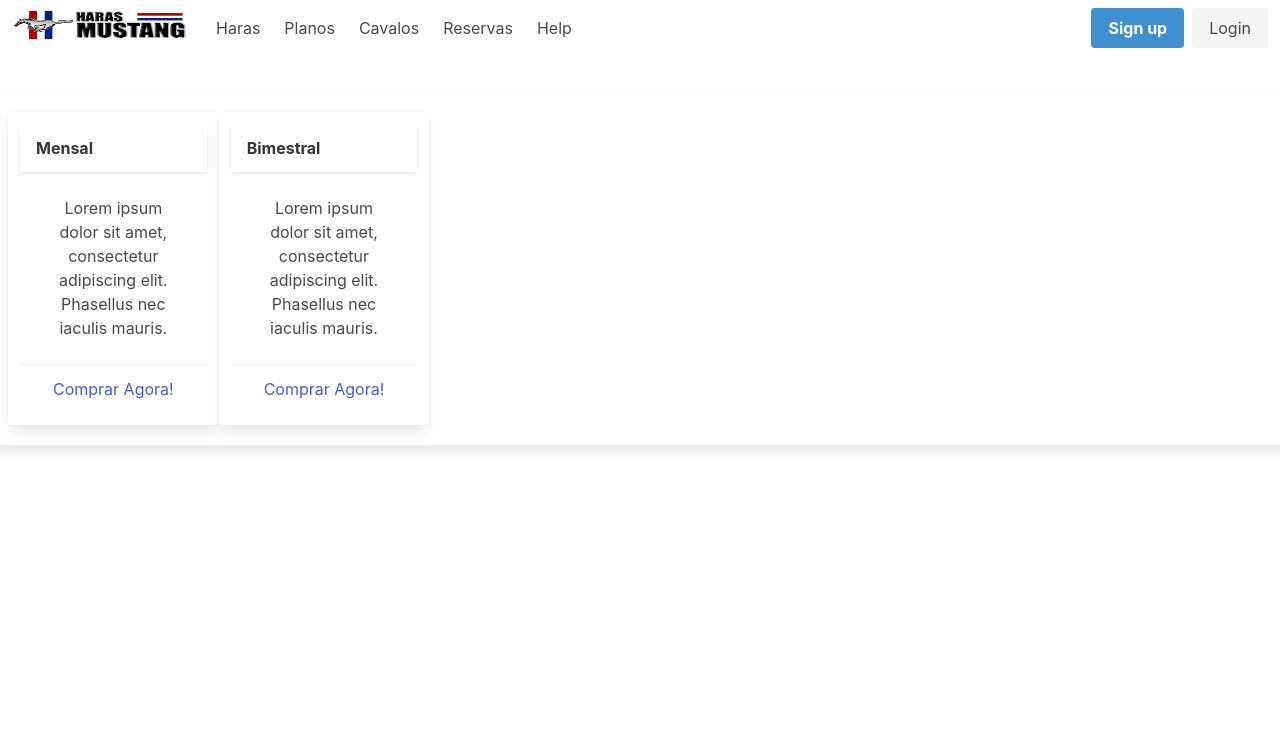
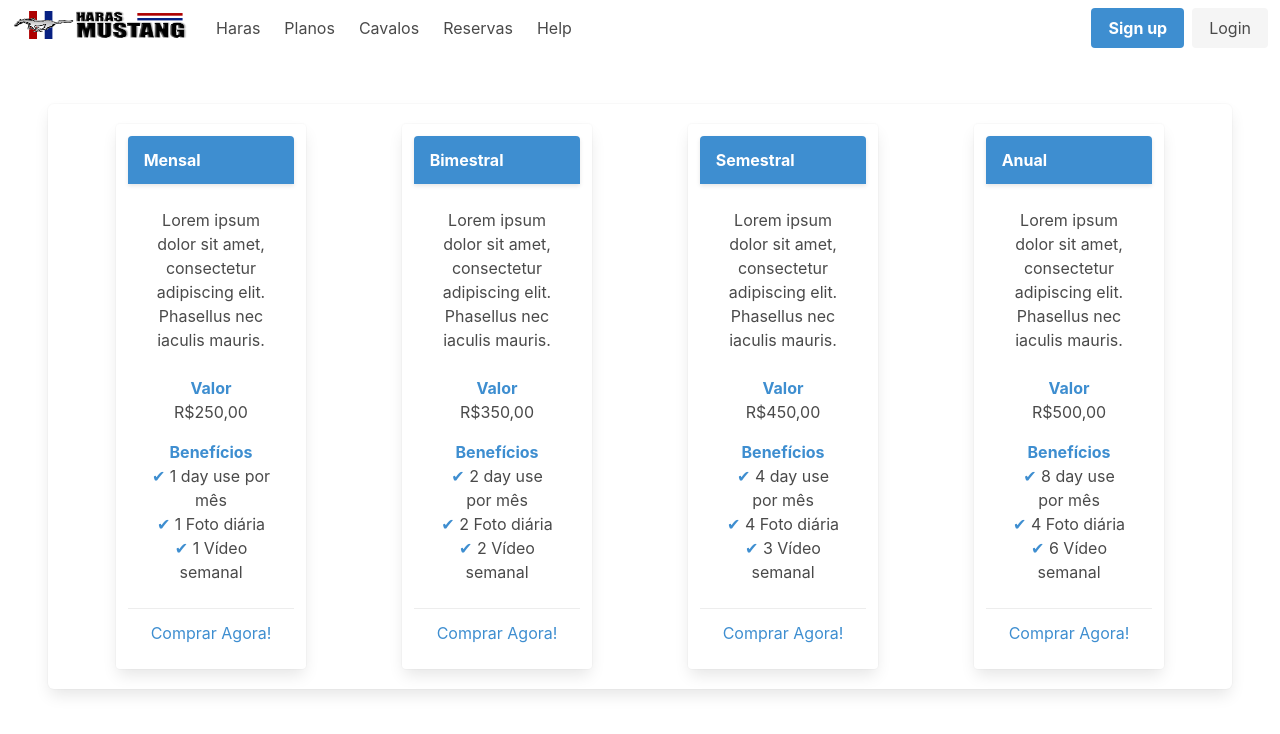
Before and after one commit to paulobart/haras-projeto-client, a React (Create React App) app: page /planos in a window 1280 px wide. Shown: the top 734 px of the page. Built offline with nearby package versions, Linux system fonts and the light colour scheme.

Commit message:
Componente Planos - Sem pagamento ainda

```diff
--- a/src/components/Navbar.js
+++ b/src/components/Navbar.js
@@ -49,7 +49,7 @@ class Navbar extends Component {
           >
             <div className="navbar-start">
               <div className="navbar-item">Haras</div>
-              <div className="navbar-item">Planos</div>
+              <NavLink to="/planos" className="navbar-item">Planos</NavLink>
               <div className="navbar-item">Cavalos</div>
               <div className="navbar-item">Reservas</div>
               <div className="navbar-item">Help</div>
--- a/src/components/Planos.js
+++ b/src/components/Planos.js
@@ -4,38 +4,102 @@ class Planos extends Component {
   render() {
     return (
       <div>
-        <div className="mt-6" style={{ display:"flex", justifyContent:"center", alignItems:"" }}>
-          <div class="box columns is-12">
+        <div className="mt-6 mr-6 ml-6">
+          <div className="box is-flex is-justify-content-space-around">
             <div className="column is-2 card">
-              <header className="card-header">
-                <p className="card-header-title">Mensal</p>
+              <header className="card-header has-background-info">
+                <p className="card-header-title has-text-white">Mensal</p>
+              </header>
+              <div className="card-content">
+                <div className="content">
+                  Lorem ipsum dolor sit amet, consectetur adipiscing elit.
+                  Phasellus nec iaculis mauris.
+                  <br/>
+                  <br/>
+                  <strong className="has-text-info">Valor</strong>
+                  <p>R$250,00</p>
+                  <strong className="has-text-info">Benefícios</strong>
+                  <div><span className="has-text-info">✔</span> 1 day use por mês</div>
+                  <div><span className="has-text-info">✔</span> 1 Foto diária</div>
+                  <div><span className="has-text-info">✔</span> 1 Vídeo semanal</div>
+                </div>
+              </div>
+              <footer className="card-footer">
+                <a href="#" className="card-footer-item has-text-info">
+                  Comprar Agora!
+                </a>
+              </footer>
+            </div>
+            <div className="column is-2 card">
+              <header className="card-header has-background-info">
+                <p className="card-header-title has-text-white">Bimestral</p>
+              </header>
+              <div className="card-content">
+                <div className="content">
+                  Lorem ipsum dolor sit amet, consectetur adipiscing elit.
+                  Phasellus nec iaculis mauris.
+                  <br/>
+                  <br/>
+                  <strong className="has-text-info">Valor</strong>
+                  <p>R$350,00</p>
+                  <strong className="has-text-info">Benefícios</strong>
+                  <div><span className="has-text-info">✔</span> 2 day use por mês</div>
+                  <div><span className="has-text-info">✔</span> 2 Foto diária</div>
+                  <div><span className="has-text-info">✔</span> 2 Vídeo semanal</div>
+                </div>
+              </div>
+              <footer className="card-footer">
+                <a href="#" className="card-footer-item has-text-info">
+                  Comprar Agora!
+                </a>
+              </footer>
+            </div>
+
+            <div className="column is-2 card">
+              <header className="card-header has-background-info">
+                <p className="card-header-title has-text-white">Semestral</p>
               </header>
               <div className="card-content">
                 <div className="content">
                   Lorem ipsum dolor sit amet, consectetur adipiscing elit.
                   Phasellus nec iaculis mauris.
                   <br />
+                  <br/>
+                  <strong className="has-text-info">Valor</strong>
+                  <p>R$450,00</p>
+                  <strong className="has-text-info">Benefícios</strong>
+                  <div><span className="has-text-info">✔</span> 4 day use por mês</div>
+                  <div><span className="has-text-info">✔</span> 4 Foto diária</div>
+                  <div><span className="has-text-info">✔</span> 3 Vídeo semanal</div>
                 </div>
               </div>
               <footer className="card-footer">
-                <a href="#" className="card-footer-item">
+                <a href="#" className="card-footer-item has-text-info">
                   Comprar Agora!
                 </a>
               </footer>
             </div>
+
             <div className="column is-2 card">
-              <header className="card-header">
-                <p className="card-header-title">Bimestral</p>
+              <header className="card-header has-background-info">
+                <p className="card-header-title has-text-white">Anual</p>
               </header>
               <div className="card-content">
                 <div className="content">
                   Lorem ipsum dolor sit amet, consectetur adipiscing elit.
                   Phasellus nec iaculis mauris.
                   <br />
+                  <br/>
+                  <strong className="has-text-info">Valor</strong>
+                  <p>R$500,00</p>
+                  <strong className="has-text-info">Benefícios</strong>
+                  <div><span className="has-text-info">✔</span> 8 day use por mês</div>
+                  <div><span className="has-text-info">✔</span> 4 Foto diária</div>
+                  <div><span className="has-text-info">✔</span> 6 Vídeo semanal</div>
                 </div>
               </div>
               <footer className="card-footer">
-                <a href="#" className="card-footer-item">
+                <a href="#" className="card-footer-item has-text-info">
                   Comprar Agora!
                 </a>
               </footer>
```
